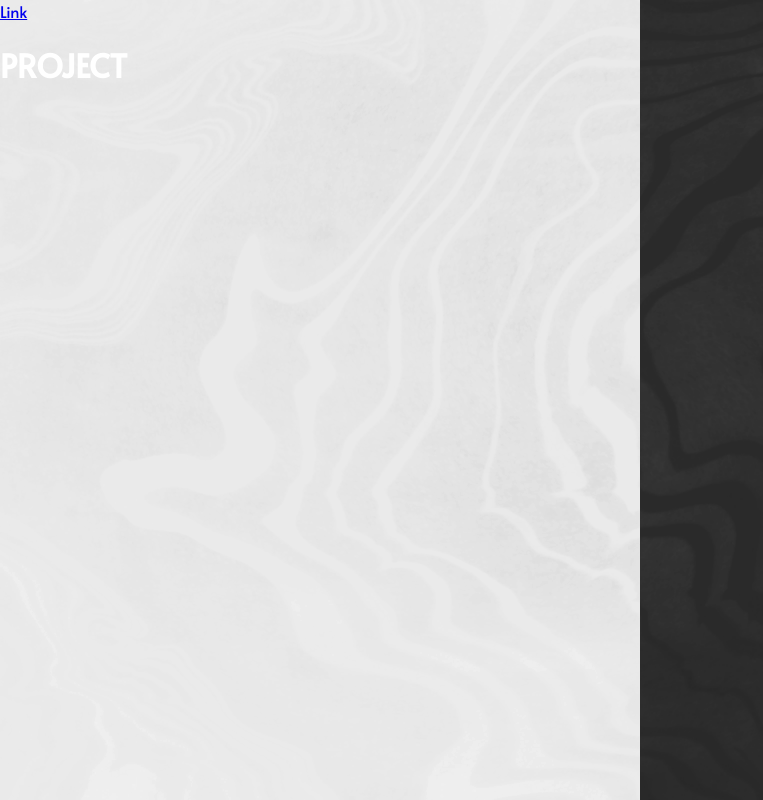
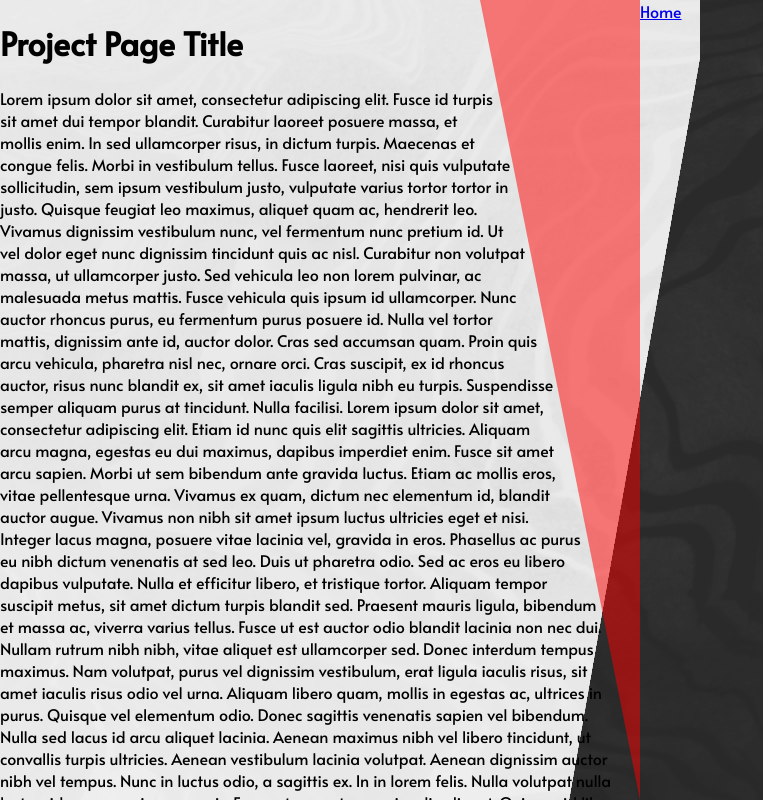
Before and after one commit to kennybc/kenny-portfolio, a React (Create React App) app: page /nftescrow in a window 1280 px wide. Shown: the whole page, without its empty margins (0-763 px from the left). Built offline with nearby package versions, Linux system fonts and the light colour scheme.

Commit message:
text shaping

```diff
--- a/src/components/Page.js
+++ /dev/null
@@ -1,16 +0,0 @@
-import { motion } from "framer-motion";
-import routeVariants from "pages/routeVariants";
-
-export default function Page({ className, children }) {
-  return (
-    <motion.div
-      className={className}
-      variants={routeVariants}
-      initial="initial"
-      animate="animate"
-      exit="exit"
-    >
-      {children}
-    </motion.div>
-  );
-}
--- /dev/null
+++ b/src/components/Page/index.js
@@ -0,0 +1,28 @@
+import { motion } from "framer-motion";
+import routeVariants from "pages/routeVariants";
+
+import "./styles.css";
+
+export default function Page({ className, title, yin, yang }) {
+  return (
+    <motion.div
+      className={"Page " + className}
+      variants={routeVariants}
+      initial="initial"
+      animate="animate"
+      exit="exit"
+    >
+      <div className="Yang">
+        <div className="Yang__Slant"></div>
+        <div className="Yang__Content">
+          <h1>{title}</h1>
+          {yang}
+        </div>
+      </div>
+      <div className="Yin">
+        <div className="Yin__Content">{yin}</div>
+        <div className="Yin__Slant"></div>
+      </div>
+    </motion.div>
+  );
+}
--- /dev/null
+++ b/src/components/Page/styles.css
@@ -0,0 +1,22 @@
+.Page {
+  display: flex;
+  flex-direction: row;
+}
+.Yin,
+.Yang {
+  width: 50%;
+}
+
+.Yin__Content,
+.Yang__Content {
+}
+
+.Yang__Slant {
+  height: 100vh;
+  width: 20vh;
+  background: red;
+  clip-path: polygon(100% 0, 0 0, 100% 100%);
+  float: right;
+  shape-outside: polygon(100% 0, 0 0, 100% 100%);
+  opacity: 0.5;
+}
--- a/src/components/Router.js
+++ /dev/null
@@ -1,23 +0,0 @@
-import Split from "components/Split";
-import { AnimatePresence } from "framer-motion";
-
-import { Routes, useLocation } from "react-router-dom";
-
-export default function Router({ children }) {
-  const location = useLocation();
-
-  return (
-    <div>
-      <AnimatePresence
-        mode="wait"
-        initial={false}
-        onExitComplete={() => window.scrollTo(0, 0)}
-      >
-        <Routes location={location} key={location.pathname}>
-          {children}
-        </Routes>
-      </AnimatePresence>
-      <Split />
-    </div>
-  );
-}
--- a/src/components/Split/index.js
+++ b/src/components/Split/index.js
@@ -1,28 +1,11 @@
 import { getSplitDimensions } from "utils/trig";
-import { useWindowDimensions } from "utils/window";
 
 import React, { useEffect, useState } from "react";
-import { useLocation } from "react-router-dom";
 
 import "./styles.css";
 
-export default function Split() {
-  const location = useLocation();
-  const route2split = {
-    "/": "Lake",
-    "/nftescrow": "Heaven",
-  };
-  const [split, setSplit] = useState(route2split[location.pathname]);
-
+export default function Split({ split, orientation }) {
   const splitDimensions = getSplitDimensions();
-  const windowDimensions = useWindowDimensions();
-  const orientation =
-    windowDimensions.width > windowDimensions.height ? "Landscape" : "Portrait";
-
-  useEffect(() => {
-    setSplit(route2split[location.pathname]);
-    console.log(split);
-  }, [location]);
 
   return (
     <div
--- a/src/components/Split/styles.css
+++ b/src/components/Split/styles.css
@@ -1,35 +1,10 @@
 .Split {
-  --theta: 10deg;
-  --adjust: 0deg;
   position: fixed;
   top: 0;
   left: 50vw;
+  transform: rotate(var(--theta));
   transform-origin: 0 50%;
   backdrop-filter: invert(100%) brightness(110%);
   z-index: -1;
   transition: transform 0.8s ease;
 }
-.Split.Split--Landscape {
-  --adjust: 0deg;
-}
-.Split.Split--Portrait {
-  --adjust: 90deg;
-}
-.Split--Heaven {
-  transform: rotate(calc(var(--adjust) + 180deg));
-}
-.Split--Wind {
-  transform: rotate(calc(var(--adjust) + var(--theta) + 180deg));
-}
-.Split--Mountain {
-  transform: rotate(calc(var(--adjust) - var(--theta)));
-}
-.Split--Earth {
-  transform: rotate(var(--adjust));
-}
-.Split--Thunder {
-  transform: rotate(var(--adjust) + var(--theta));
-}
-.Split--Lake {
-  transform: rotate(calc(var(--adjust) - var(--theta) + 180deg));
-}
--- /dev/null
+++ b/src/components/Wrapper/index.js
@@ -0,0 +1,40 @@
+import Split from "components/Split";
+import { AnimatePresence } from "framer-motion";
+import { useWindowDimensions } from "utils/window";
+
+import { useEffect, useState } from "react";
+import { Routes, useLocation } from "react-router-dom";
+
+import "./styles.css";
+
+export default function Wrapper({ children }) {
+  const location = useLocation();
+  const route2split = {
+    "/": "Lake",
+    "/nftescrow": "Wind",
+  };
+  const [split, setSplit] = useState(route2split[location.pathname]);
+  const windowDimensions = useWindowDimensions();
+  const orientation =
+    windowDimensions.width > windowDimensions.height ? "Landscape" : "Portrait";
+
+  useEffect(() => {
+    setSplit(route2split[location.pathname]);
+    console.log(split);
+  }, [location]);
+
+  return (
+    <div className={"Wrapper Wrapper--" + orientation + " Wrapper--" + split}>
+      <AnimatePresence
+        mode="wait"
+        initial={false}
+        onExitComplete={() => window.scrollTo(0, 0)}
+      >
+        <Routes location={location} key={location.pathname}>
+          {children}
+        </Routes>
+      </AnimatePresence>
+      <Split split={split} orientation={orientation} />
+    </div>
+  );
+}
--- /dev/null
+++ b/src/components/Wrapper/styles.css
@@ -0,0 +1,33 @@
+.Wrapper {
+  --slant: 10deg;
+  --offset: 0deg;
+  --theta: 0deg;
+  width: 100vw;
+  height: 100vh;
+  overflow-y: auto;
+}
+.Wrapper--Landscape {
+  --offset: 0deg;
+}
+.Wrapper--Portrait {
+  --offset: 90deg;
+}
+
+.Wrapper--Heaven {
+  --theta: calc(var(--offset) + 180deg);
+}
+.Wrapper--Wind {
+  --theta: calc(var(--offset) + var(--slant) + 180deg);
+}
+.Wrapper--Mountain {
+  --theta: calc(var(--offset) - var(--slant));
+}
+.Wrapper--Earth {
+  --theta: var(--offset);
+}
+.Wrapper--Thunder {
+  --theta: var(--offset) + var(--slant);
+}
+.Wrapper--Lake {
+  --theta: calc(var(--offset) - var(--slant) + 180deg);
+}
--- a/src/global.css
+++ b/src/global.css
@@ -12,5 +12,5 @@ body {
   background-image: url(assets/suminagashi.png);
   background-size: calc(max(100%, 1000px));
   background-position: center;
-  overflow-x: hidden;
+  overflow: hidden;
 }
--- a/src/index.js
+++ b/src/index.js
@@ -1,4 +1,4 @@
-import Router from "components/Router";
+import Wrapper from "components/Wrapper";
 import * as Pages from "pages";
 
 import React from "react";
@@ -9,12 +9,12 @@ import "./global.css";
 
 function App() {
   return (
-    <Router>
+    <Wrapper>
       <Route index element={<Pages.Home />} />
       <Route path="motordebate" element={<Pages.MotorDebate />} />
       <Route path="writerjs" element={<Pages.WriterJS />} />
       <Route path="nftescrow" element={<Pages.NFTEscrow />} />
-    </Router>
+    </Wrapper>
   );
 }
 
--- a/src/pages/Home/index.js
+++ b/src/pages/Home/index.js
@@ -6,8 +6,31 @@ import "./styles.css";
 
 export default function Home() {
   return (
-    <Page className="Home">
-      <Link to="/nftescrow"> Link </Link>
-    </Page>
+    <Page
+      className="Home"
+      title="Home Page Title"
+      yang={
+        <div>
+          Lorem ipsum dolor sit amet, consectetur adipiscing elit. Fusce id
+          turpis sit amet dui tempor blandit. Curabitur laoreet posuere massa,
+          et mollis enim. In sed ullamcorper risus, in dictum turpis. Maecenas
+          et congue felis. Morbi in vestibulum tellus. Fusce laoreet, nisi quis
+          vulputate sollicitudin, sem ipsum vestibulum justo, vulputate varius
+          tortor tortor in justo. Quisque feugiat leo maximus, aliquet quam ac,
+          hendrerit leo. Vivamus dignissim vestibulum nunc, vel fermentum nunc
+          pretium id. Ut vel dolor eget nunc dignissim tincidunt quis ac nisl.
+          Curabitur non volutpat massa, ut ullamcorper justo. Sed vehicula leo
+          non lorem pulvinar, ac malesuada metus mattis. Fusce vehicula quis
+          ipsum id ullamcorper. Nunc auctor rhoncus purus, eu fermentum purus
+          posuere id.
+        </div>
+      }
+      yin={
+        <div>
+          <Link to="/nftescrow"> NFT Escrow </Link>
+          <Link to="/motordebate"> MotorDebate </Link>
+        </div>
+      }
+    />
   );
 }
--- a/src/pages/NFTEscrow/index.js
+++ b/src/pages/NFTEscrow/index.js
@@ -6,10 +6,70 @@ import "./NFTEscrow.css";
 
 function NFTEscrow() {
   return (
-    <Page>
-      <Link to="/"> Link </Link>
-      <h1 style={{ color: "white" }}>PROJECT</h1>
-    </Page>
+    <Page
+      className="Home"
+      title="Project Page Title"
+      yang={
+        <p>
+          Lorem ipsum dolor sit amet, consectetur adipiscing elit. Fusce id
+          turpis sit amet dui tempor blandit. Curabitur laoreet posuere massa,
+          et mollis enim. In sed ullamcorper risus, in dictum turpis. Maecenas
+          et congue felis. Morbi in vestibulum tellus. Fusce laoreet, nisi quis
+          vulputate sollicitudin, sem ipsum vestibulum justo, vulputate varius
+          tortor tortor in justo. Quisque feugiat leo maximus, aliquet quam ac,
+          hendrerit leo. Vivamus dignissim vestibulum nunc, vel fermentum nunc
+          pretium id. Ut vel dolor eget nunc dignissim tincidunt quis ac nisl.
+          Curabitur non volutpat massa, ut ullamcorper justo. Sed vehicula leo
+          non lorem pulvinar, ac malesuada metus mattis. Fusce vehicula quis
+          ipsum id ullamcorper. Nunc auctor rhoncus purus, eu fermentum purus
+          posuere id. Nulla vel tortor mattis, dignissim ante id, auctor dolor.
+          Cras sed accumsan quam. Proin quis arcu vehicula, pharetra nisl nec,
+          ornare orci. Cras suscipit, ex id rhoncus auctor, risus nunc blandit
+          ex, sit amet iaculis ligula nibh eu turpis. Suspendisse semper aliquam
+          purus at tincidunt. Nulla facilisi. Lorem ipsum dolor sit amet,
+          consectetur adipiscing elit. Etiam id nunc quis elit sagittis
+          ultricies. Aliquam arcu magna, egestas eu dui maximus, dapibus
+          imperdiet enim. Fusce sit amet arcu sapien. Morbi ut sem bibendum ante
+          gravida luctus. Etiam ac mollis eros, vitae pellentesque urna. Vivamus
+          ex quam, dictum nec elementum id, blandit auctor augue. Vivamus non
+          nibh sit amet ipsum luctus ultricies eget et nisi. Integer lacus
+          magna, posuere vitae lacinia vel, gravida in eros. Phasellus ac purus
+          eu nibh dictum venenatis at sed leo. Duis ut pharetra odio. Sed ac
+          eros eu libero dapibus vulputate. Nulla et efficitur libero, et
+          tristique tortor. Aliquam tempor suscipit metus, sit amet dictum
+          turpis blandit sed. Praesent mauris ligula, bibendum et massa ac,
+          viverra varius tellus. Fusce ut est auctor odio blandit lacinia non
+          nec dui. Nullam rutrum nibh nibh, vitae aliquet est ullamcorper sed.
+          Donec interdum tempus maximus. Nam volutpat, purus vel dignissim
+          vestibulum, erat ligula iaculis risus, sit amet iaculis risus odio vel
+          urna. Aliquam libero quam, mollis in egestas ac, ultrices in purus.
+          Quisque vel elementum odio. Donec sagittis venenatis sapien vel
+          bibendum. Nulla sed lacus id arcu aliquet lacinia. Aenean maximus nibh
+          vel libero tincidunt, ut convallis turpis ultricies. Aenean vestibulum
+          lacinia volutpat. Aenean dignissim auctor nibh vel tempus. Nunc in
+          luctus odio, a sagittis ex. In in lorem felis. Nulla volutpat nulla
+          lectus, id ornare orci cursus quis. Fusce at arcu at quam iaculis
+          aliquet. Quisque id libero ligula. Class aptent taciti sociosqu ad
+          litora torquent per conubia nostra, per inceptos himenaeos. Phasellus
+          in diam odio. Morbi porttitor, lorem nec euismod egestas, diam nisi
+          interdum ex, non feugiat turpis ante vitae tortor. Nullam congue,
+          neque nec tempus aliquet, ex libero sagittis ante, sit amet tincidunt
+          quam leo non velit. Cras finibus nibh est, id pretium diam ornare
+          ultricies. Vivamus posuere, ex a vestibulum hendrerit, nisl odio
+          faucibus sapien, id ornare urna turpis a nisi. Fusce pellentesque
+          massa vitae orci mattis vulputate. Integer nunc urna, aliquam eu
+          iaculis vitae, ultrices et sapien. In hac habitasse platea dictumst.
+          Fusce enim libero, commodo ac justo id, pulvinar fringilla ipsum.
+          Pellentesque semper est vitae ultricies dapibus. Mauris lacinia dictum
+          risus, id vulputate risus ultrices interdum.
+        </p>
+      }
+      yin={
+        <div>
+          <Link to="/"> Home </Link>
+        </div>
+      }
+    />
   );
 }
 
```
